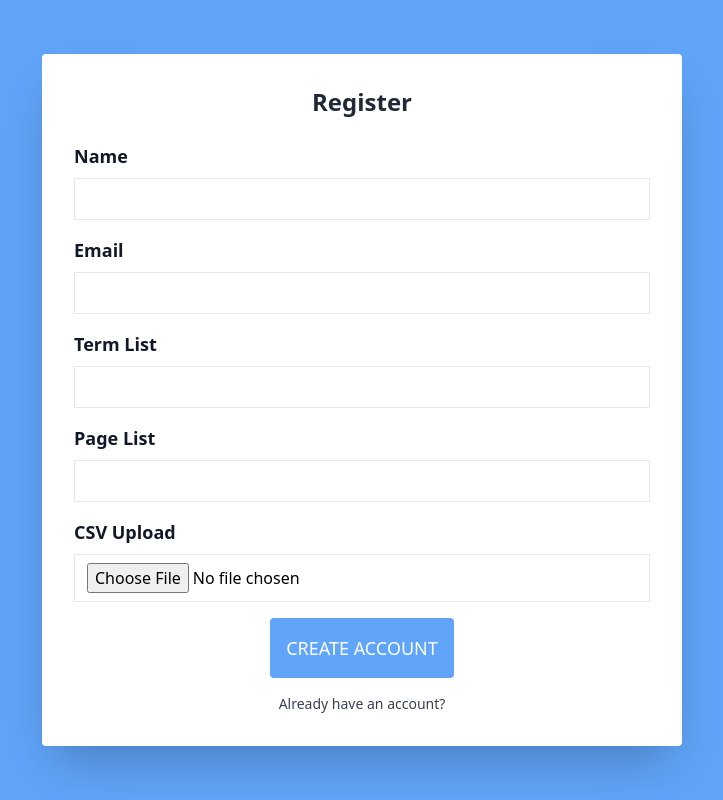
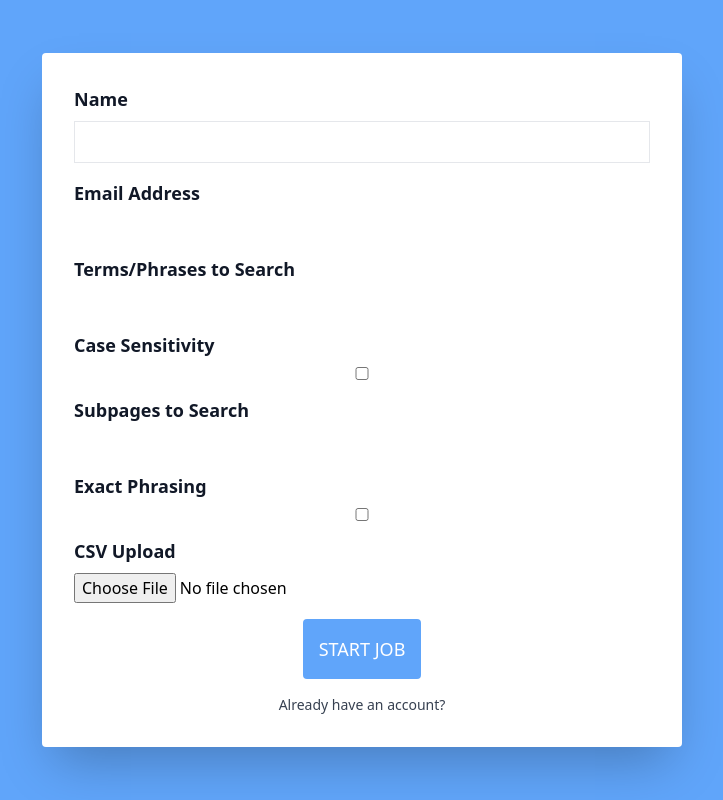
Before and after one commit to JongCleo/sitemap-detective, a Flask app: page / in a window 1280 px wide. Shown: the part 24-824 px from the top of the page, without its empty margins (278-1001 px from the left). Run offline with Flask 2, Linux system fonts and the light colour scheme; parts of the project's set-up code (start-up, migrations or seed data) failed here and were passed over; some libraries are stand-ins or nearby versions.

Commit message:
using wtform to generate html

```diff
--- /dev/null
+++ b/app/templates/_formhelpers.html
@@ -0,0 +1,13 @@
+{% macro render_field(field) %}
+<div class="flex flex-col mb-4">
+  <label class="mb-2 font-bold text-lg text-gray-900"> {{field.label}} </label>
+  {{field(**kwargs)|safe}} {% if field.errors %}
+  <ul>
+    {% for error in field.errors %}
+    <li>{{error}}</li>
+    {% endfor %}
+  </ul>
+  {% endif %}
+</div>
+
+{% endmacro %}
--- a/app/templates/index.html
+++ b/app/templates/index.html
@@ -1,72 +1,17 @@
 {% extends "base.html" %} {% block content %}
 <div class="flex justify-center items-center h-screen w-full bg-blue-400">
   <div class="w-1/2 bg-white rounded shadow-2xl p-8 m-4">
-    <h1 class="block w-full text-center text-gray-800 text-2xl font-bold mb-6">
-      Register
-    </h1>
-    <form action="/upload" method="post" enctype="multipart/form-data">
+    {% from "_formhelpers.html" import render_field %}
+    <form action={{ url_for('main.process_upload') }} method="post" enctype="multipart/form-data">
+      {{ render_field(form.name, class="border py-2 px-3 text-grey-800")}} {{
+      render_field(form.email)}} {{ render_field(form.term_list)}} {{
+      render_field(form.case_sensitive)}} {{ render_field(form.page_list)}} {{
+      render_field(form.exact_page)}} {{ render_field(form.file_upload)}}
+
       <div class="flex flex-col mb-4">
-        <label class="mb-2 font-bold text-lg text-gray-900" for="first_name"
-          >Name</label
-        >
-        <input
-          class="border py-2 px-3 text-grey-800"
-          type="text"
-          name="name"
-          id="name"
-        />
+        {{form.submit(class="block bg-blue-400 hover:bg-blue-600 text-white
+        uppercase text-lg mx-auto p-4 rounded")|safe}}
       </div>
-      <div class="flex flex-col mb-4">
-        <label class="mb-2 font-bold text-lg text-gray-900" for="email"
-          >Email</label
-        >
-        <input
-          class="border py-2 px-3 text-grey-800"
-          type="email"
-          name="email"
-          id="email"
-        />
-      </div>
-      <div class="flex flex-col mb-4">
-        <label class="mb-2 font-bold text-lg text-gray-900" for="term_list"
-          >Term List</label
-        >
-        <input
-          class="border py-2 px-3 text-grey-800"
-          type="text"
-          name="term_list"
-          id="term_list"
-        />
-      </div>
-      <div class="flex flex-col mb-4">
-        <label class="mb-2 font-bold text-lg text-gray-900" for="page_list"
-          >Page List</label
-        >
-        <input
-          class="border py-2 px-3 text-grey-800"
-          type="text"
-          name="page_list"
-          id="page_list"
-        />
-      </div>
-      <div class="flex flex-col mb-4">
-        <label class="mb-2 font-bold text-lg text-gray-900" for="email"
-          >CSV Upload</label
-        >
-        <input
-          class="border py-2 px-3 text-grey-800"
-          type="file"
-          name="fileupload"
-          id="fileupload"
-        />
-      </div>
-
-      <button
-        class="block bg-blue-400 hover:bg-blue-600 text-white uppercase text-lg mx-auto p-4 rounded"
-        type="submit"
-      >
-        Create Account
-      </button>
     </form>
     <a
       class="block w-full text-center no-underline mt-4 text-sm text-gray-700 hover:text-gray-900"
```
